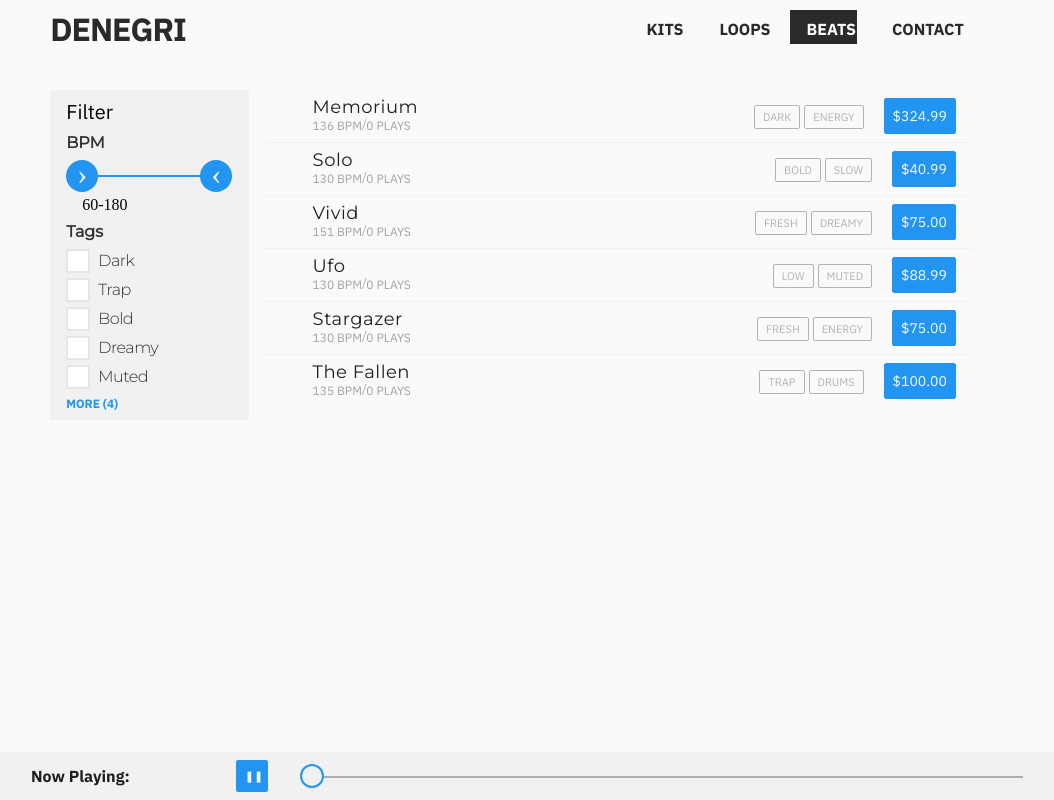
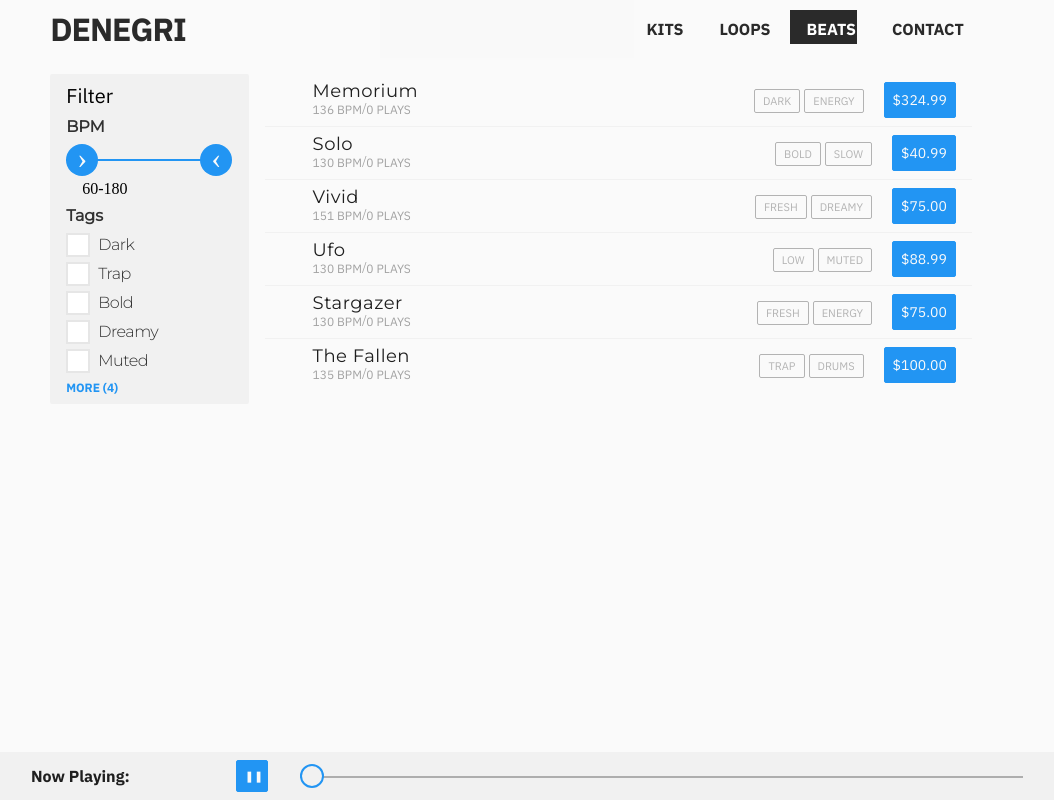
Before and after one commit to richpet9/beat-site, a React (Create React App) app in the folder frontend/: page /beats in a window 1280 px wide. Shown: the whole page, without its empty margins (129-1183 px from the left). Built offline with nearby package versions, Linux system fonts and the light colour scheme.

Commit message:
working filters

```diff
--- a/frontend/src/components/App.js
+++ b/frontend/src/components/App.js
@@ -53,8 +53,8 @@ class App extends Component {
 
   //This method builds the source URL for the sound
   buildSourceUrl(soundInfo) {
-    return '/api/preview/beats/' + soundInfo.id + '/' + soundInfo.name.replace(/ /g, '-').toLowerCase();
-    //return '/dev_sounds/ad-' + soundInfo.name.replace(/ /g, '-').toLowerCase() + '-p.mp3';
+    //return '/api/preview/beats/' + soundInfo.id + '/' + soundInfo.name.replace(/ /g, '-').toLowerCase();
+    return '/dev_sounds/ad-' + soundInfo.name.replace(/ /g, '-').toLowerCase() + '-p.mp3';
   }
 
   setNowPlaying(soundInfo) {
--- a/frontend/src/components/page_components/Collapsible.js
+++ b/frontend/src/components/page_components/Collapsible.js
@@ -20,13 +20,13 @@ class Collapsible extends Component {
     let theList = null,
       theRest = null;
 
-    const { idealLength, values } = this.props;
+    const { idealLength, children } = this.props;
 
-    if (values.length > idealLength + 1) {
-      theList = values.slice(0, idealLength);
-      theRest = values.slice(idealLength);
+    if (children.length > idealLength + 1) {
+      theList = children.slice(0, idealLength);
+      theRest = children.slice(idealLength);
     } else {
-      theList = values;
+      theList = children;
     }
 
     return (
@@ -44,7 +44,7 @@ class Collapsible extends Component {
 
           {this.state.showAll &&
             theRest.map(value => {
-              return <li>{value}</li>;
+              return <li key={Math.random().toFixed(6)}>{value}</li>;
             })}
 
           {this.state.showAll && (
--- a/frontend/src/components/page_components/FilterMenu.js
+++ b/frontend/src/components/page_components/FilterMenu.js
@@ -9,40 +9,52 @@ import '../../styles/FilterMenu.css';
 import { tags } from '../../database.example';
 
 class FilterMenu extends Component {
-  tags = null;
+  constructor(props) {
+    super(props);
 
-  componentWillMount() {
-    this.retrieveTags();
+    //database example
+    this.allTags = tags;
+
+    this.handleBPM = this.handleBPM.bind(this);
+    this.handleTags = this.handleTags.bind(this);
   }
 
-  retrieveData(data) {
-    window.history.replaceState('Filters', data, '/beats?bpm=' + data.min + '-' + data.max);
+  handleBPM(data) {
+    this.props.setBPM({ min: data.min, max: data.max });
   }
 
-  retrieveTags() {
-    this.tags = tags.map(tag => {
-      tag = tag.slice(0, 1).toUpperCase() + tag.slice(1);
-      return (
-        <span>
-          <label htmlFor={'tag-' + tag} className="filter-tag-label">
-            <input type="checkbox" id={'tag-' + tag} className="filter-tag-input" />
-            <span className="filter-tag-label-text">{tag}</span>
-            <span className="filter-tag-checkbox" />
-          </label>
-        </span>
-      );
-    });
+  handleTags(tag, e) {
+    this.props.toggleTag(tag);
   }
 
   render() {
+    const { currentFilters } = this.props;
     return (
       <div id="filter-menu-container" className="container">
         <h3 className="normal">Filter</h3>
         <span className="filter-label">BPM</span>
-        <RangeInput min={60} max={180} defaultLeft={0} defaultRight={100} sendDataTo={this.retrieveData} />
+        <RangeInput min={60} max={180} defaultLeft={0} defaultRight={100} sendDataTo={this.handleBPM} />
 
         <span className="filter-label">Tags</span>
-        <Collapsible values={this.tags} idealLength={5} />
+        <Collapsible idealLength={5}>
+          {this.allTags.map(tag => {
+            return (
+              <span key={tag + Math.random() * 20}>
+                <label htmlFor={'tag-' + tag} className="filter-tag-label">
+                  <input
+                    type="checkbox"
+                    id={'tag-' + tag}
+                    className="filter-tag-input"
+                    checked={currentFilters.tags.includes(tag)}
+                    onChange={this.handleTags.bind(this, tag)}
+                  />
+                  <span className="filter-tag-label-text">{tag.slice(0, 1).toUpperCase() + tag.slice(1)}</span>
+                  <span className="filter-tag-checkbox" />
+                </label>
+              </span>
+            );
+          })}
+        </Collapsible>
       </div>
     );
   }
--- a/frontend/src/components/page_components/SoundList.js
+++ b/frontend/src/components/page_components/SoundList.js
@@ -3,9 +3,6 @@ import SoundItem from './SoundItem';
 
 //Stylesheet
 import '../../styles/SoundList.css';
-
-//For test purposes
-import { rows } from '../../database.example';
 
 class SoundList extends Component {
   constructor(props) {
@@ -18,7 +15,7 @@ class SoundList extends Component {
     return (
       <div className="sound-list-container">
         <ul>
-          {rows.map(row => {
+          {this.props.soundItems.map(row => {
             return (
               <li key={row.id}>
                 <SoundItem
--- a/frontend/src/components/pages/Beats.js
+++ b/frontend/src/components/pages/Beats.js
@@ -1,5 +1,8 @@
 import React, { Component } from 'react';
 import { Route, withRouter } from 'react-router-dom';
+import queryString from 'query-string';
+import PageBreak from '../page_components/PageBreak';
+import SoundPlayer from '../page_components/SoundPlayer';
 import SoundList from '../page_components/SoundList';
 import FilterMenu from '../page_components/FilterMenu';
 import SoundPage from './SoundPage';
@@ -7,7 +10,89 @@ import SoundPage from './SoundPage';
 //Stylesheet
 import '../../styles/Beats.css';
 
+//temp
+import { rows } from '../../database.example';
+
 class Beats extends Component {
+  constructor(props) {
+    super(props);
+
+    this.state = {
+      soundItems: rows,
+      bpmFilter: {
+        min: 60,
+        max: 180
+      },
+      tagsFilter: []
+    };
+
+    this.setBPM = this.setBPM.bind(this);
+    this.toggleTag = this.toggleTag.bind(this);
+    this.getBPMFromUrl = this.getBPMFromUrl.bind(this);
+  }
+
+  componentWillMount() {
+    this.newestBeat = rows[0];
+    this.getBPMFromUrl();
+  }
+
+  getBPMFromUrl() {
+    let query = queryString.parse(this.props.location.search);
+    if (query.bpm) {
+      const dashIndex = query.bpm.indexOf('-');
+      const min = query.bpm.slice(0, dashIndex);
+      const max = query.bpm.slice(dashIndex + 1);
+
+      this.setBPM({ min: min, max: max });
+    }
+  }
+
+  setBPM(bpm) {
+    window.history.replaceState('Filters', bpm, '/beats?bpm=' + bpm.min + '-' + bpm.max);
+    this.setState({ bpmFilter: { min: bpm.min, max: bpm.max } }, () => {
+      this.getFilteredSounds();
+    });
+  }
+
+  toggleTag(tag) {
+    let res = this.state.tagsFilter;
+    if (res.includes(tag)) {
+      res.splice(res.indexOf(tag), 1);
+    } else {
+      res.push(tag);
+    }
+    this.setState({ tagsFilter: res }, () => {
+      this.getFilteredSounds();
+    });
+  }
+
+  getFilteredSounds() {
+    const allItems = rows;
+    let filtered = [];
+    allItems.forEach(beat => {
+      //check BPM
+      let bpmCheck, tagsCheck;
+      if (beat.bpm >= this.state.bpmFilter.min && beat.bpm <= this.state.bpmFilter.max) {
+        bpmCheck = true;
+      }
+      //check tags
+      if (this.state.tagsFilter.length === 0) {
+        tagsCheck = true;
+      } else {
+        beat.tags.split(' ').forEach(beatTag => {
+          if (this.state.tagsFilter.includes(beatTag)) {
+            tagsCheck = true;
+          }
+        });
+      }
+
+      if (bpmCheck && tagsCheck) {
+        filtered.push(beat);
+      }
+    });
+    this.setState({ soundItems: filtered });
+  }
+
   render() {
     return (
       <div id="beats-container" className="container fw">
@@ -16,14 +101,20 @@ class Beats extends Component {
           path="/beats"
           render={props => (
             <div id="body-container" className="container fw flex-box">
-              <FilterMenu />
+              <FilterMenu {...props} currentFilters={{ tags: this.state.tagsFilter, bpm: this.state.bpmFilter }} setBPM={this.setBPM} toggleTag={this.toggleTag} />
+
+              {this.state.soundItems.length > 0 ? (
                 <SoundList
                   {...props}
                   paused={this.props.paused}
                   nowPlaying={this.props.nowPlaying}
                   toggleAudio={this.props.toggleAudio}
                   setNowPlaying={this.props.setNowPlaying}
+                  soundItems={this.state.soundItems}
                 />
+              ) : (
+                <h3 style={{ width: '100%' }}>No sounds found with matching filters.</h3>
+              )}
             </div>
           )}
         />
--- a/frontend/src/styles/Beats.scss
+++ b/frontend/src/styles/Beats.scss
@@ -1 +1,11 @@
 @import './_defaults.scss';
+
+#beats-container {
+  padding-top: 0;
+  padding-bottom: 100px;
+
+  h1 {
+    font-size: 42px;
+    padding-bottom: 16px;
+  }
+}
--- a/frontend/src/styles/FilterMenu.scss
+++ b/frontend/src/styles/FilterMenu.scss
@@ -8,6 +8,7 @@
   margin-right: 16px;
   padding: 8px 16px;
   border-radius: 2px;
+  user-select: none;
 
   h3 {
     font-size: 20px;
```
Lines whose indentation alone changed are shown as unchanged.
